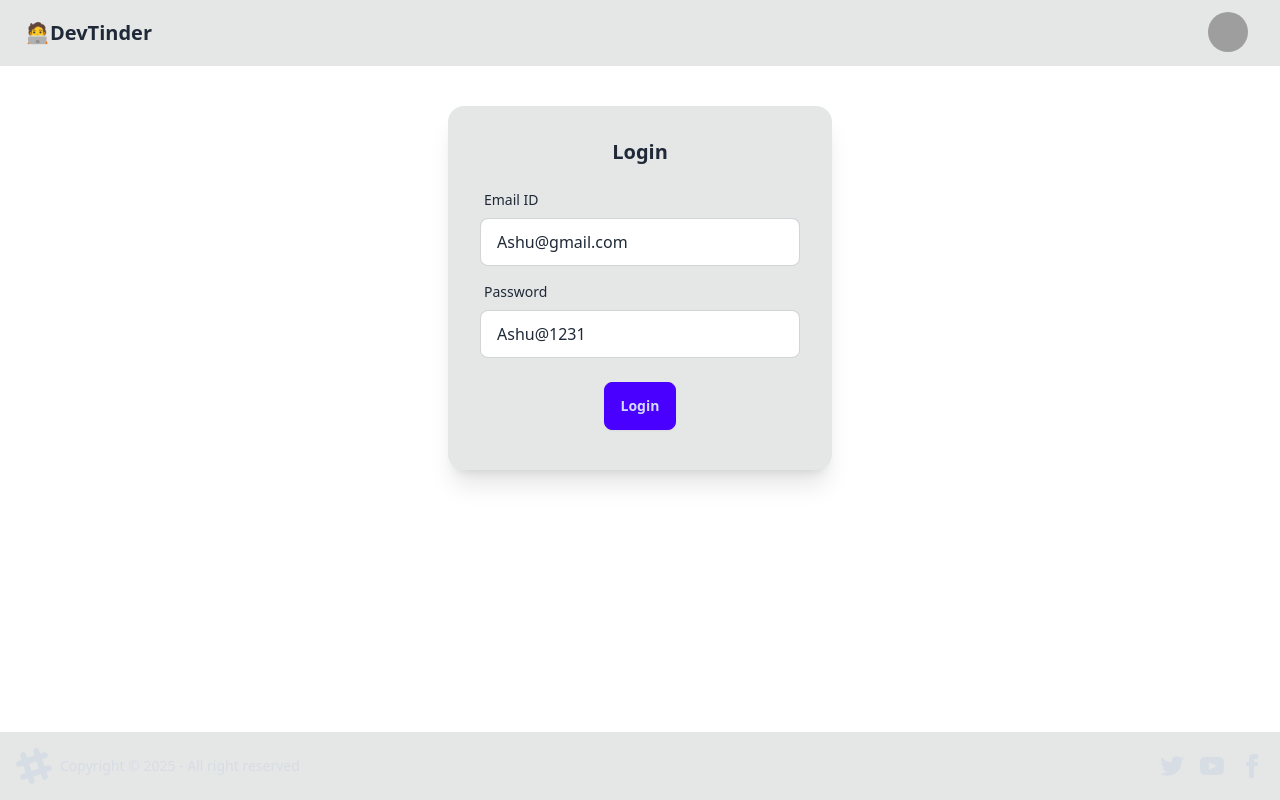
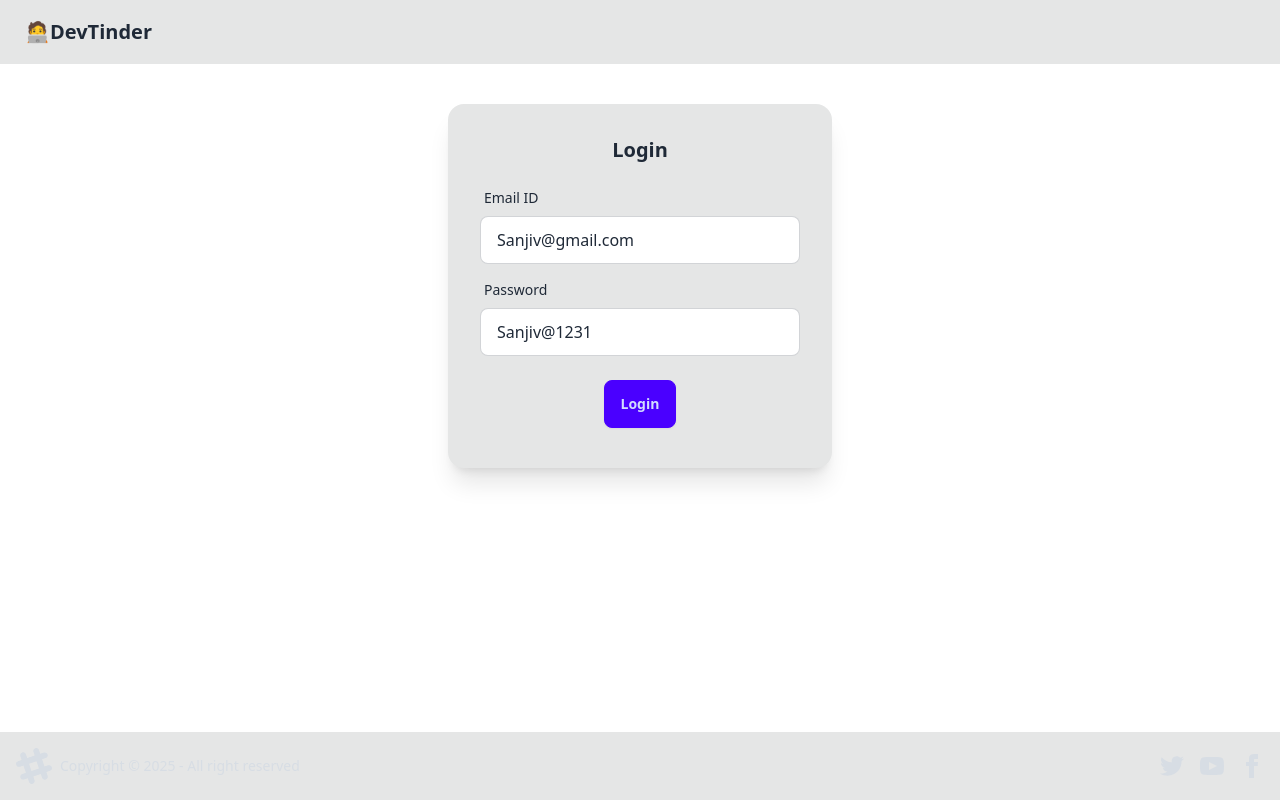
Before and after one commit to sanjivks/devTinder-web, a React (Vite) app: page /login in a window 1280 px wide. Built offline with nearby package versions, Linux system fonts and the light colour scheme; grey boxes are pictures that could not be loaded.

Commit message:
setup redux stotre (dispatch, useSelector, navigate)

```diff
--- a/src/App.jsx
+++ b/src/App.jsx
@@ -1,9 +1,10 @@
 import { BrowserRouter, Route, Routes } from "react-router-dom";
-import Body from "./Body";
-import Login from "./Login";
-import Profile from "./Profile";
+import Body from "./components/Body";
+import Login from "./components/Login";
+import Profile from "./components/Profile";
 import { Provider } from "react-redux";
 import appStore from "./utils/appStores";
+import Feed from "./components/Feed";
 
 function App() {
   return (
@@ -12,6 +13,7 @@ function App() {
         <BrowserRouter>
           <Routes>
             <Route path="/" element={<Body />}>
+              <Route path="/" element={<Feed />} />
               <Route path="/login" element={<Login />} />
               <Route path="/profile" element={<Profile />} />
             </Route>
--- a/src/Body.jsx
+++ /dev/null
@@ -1,16 +0,0 @@
-import React from 'react'
-import NavBar from './NavBar'
-import { Outlet } from 'react-router-dom'
-import Footer from './Footer'
-
-const Body = () => {
-  return (
-    <div>
-      <NavBar/>
-      <Outlet/>
-      <Footer/>
-    </div>
-  )
-}
-
-export default Body
--- a/src/Footer.jsx
+++ /dev/null
@@ -1,59 +0,0 @@
-import React from 'react'
-
-const Footer = () => {
-  return (
-    <footer className="footer bg-base-300 text-neutral-content p-4 fixed bottom-0">
-  <aside className="grid-flow-col items-center">
-    <svg
-      width="36"
-      height="36"
-      viewBox="0 0 24 24"
-      xmlns="http://www.w3.org/2000/svg"
-      fillRule="evenodd"
-      clipRule="evenodd"
-      className="fill-current">
-      <path
-        d="M22.672 15.226l-2.432.811.841 2.515c.33 1.019-.209 2.127-1.23 2.456-1.15.325-2.148-.321-2.463-1.226l-.84-2.518-5.013 1.677.84 2.517c.391 1.203-.434 2.542-1.831 2.542-.88 0-1.601-.564-1.86-1.314l-.842-2.516-2.431.809c-1.135.328-2.145-.317-2.463-1.229-.329-1.018.211-2.127 1.231-2.456l2.432-.809-1.621-4.823-2.432.808c-1.355.384-2.558-.59-2.558-1.839 0-.817.509-1.582 1.327-1.846l2.433-.809-.842-2.515c-.33-1.02.211-2.129 1.232-2.458 1.02-.329 2.13.209 2.461 1.229l.842 2.515 5.011-1.677-.839-2.517c-.403-1.238.484-2.553 1.843-2.553.819 0 1.585.509 1.85 1.326l.841 2.517 2.431-.81c1.02-.33 2.131.211 2.461 1.229.332 1.018-.21 2.126-1.23 2.456l-2.433.809 1.622 4.823 2.433-.809c1.242-.401 2.557.484 2.557 1.838 0 .819-.51 1.583-1.328 1.847m-8.992-6.428l-5.01 1.675 1.619 4.828 5.011-1.674-1.62-4.829z"></path>
-    </svg>
-    <p>Copyright © {new Date().getFullYear()} - All right reserved</p>
-  </aside>
-  <nav className="grid-flow-col gap-4 md:place-self-center md:justify-self-end">
-    <a>
-      <svg
-        xmlns="http://www.w3.org/2000/svg"
-        width="24"
-        height="24"
-        viewBox="0 0 24 24"
-        className="fill-current">
-        <path
-          d="M24 4.557c-.883.392-1.832.656-2.828.775 1.017-.609 1.798-1.574 2.165-2.724-.951.564-2.005.974-3.127 1.195-.897-.957-2.178-1.555-3.594-1.555-3.179 0-5.515 2.966-4.797 6.045-4.091-.205-7.719-2.165-10.148-5.144-1.29 2.213-.669 5.108 1.523 6.574-.806-.026-1.566-.247-2.229-.616-.054 2.281 1.581 4.415 3.949 4.89-.693.188-1.452.232-2.224.084.626 1.956 2.444 3.379 4.6 3.419-2.07 1.623-4.678 2.348-7.29 2.04 2.179 1.397 4.768 2.212 7.548 2.212 9.142 0 14.307-7.721 13.995-14.646.962-.695 1.797-1.562 2.457-2.549z"></path>
-      </svg>
-    </a>
-    <a>
-      <svg
-        xmlns="http://www.w3.org/2000/svg"
-        width="24"
-        height="24"
-        viewBox="0 0 24 24"
-        className="fill-current">
-        <path
-          d="M19.615 3.184c-3.604-.246-11.631-.245-15.23 0-3.897.266-4.356 2.62-4.385 8.816.029 6.185.484 8.549 4.385 8.816 3.6.245 11.626.246 15.23 0 3.897-.266 4.356-2.62 4.385-8.816-.029-6.185-.484-8.549-4.385-8.816zm-10.615 12.816v-8l8 3.993-8 4.007z"></path>
-      </svg>
-    </a>
-    <a>
-      <svg
-        xmlns="http://www.w3.org/2000/svg"
-        width="24"
-        height="24"
-        viewBox="0 0 24 24"
-        className="fill-current">
-        <path
-          d="M9 8h-3v4h3v12h5v-12h3.642l.358-4h-4v-1.667c0-.955.192-1.333 1.115-1.333h2.885v-5h-3.808c-3.596 0-5.192 1.583-5.192 4.615v3.385z"></path>
-      </svg>
-    </a>
-  </nav>
-</footer>
-  )
-}
-
-export default Footer
--- a/src/NavBar.jsx
+++ /dev/null
@@ -1,49 +0,0 @@
-import React from 'react'
-
-const NavBar = () => {
-  return (
-    <div className="navbar bg-base-300">
-    <div className="flex-1">
-      <a className="btn btn-ghost text-xl">🧑‍💻DevTinder</a>
-    </div>
-    <div className="flex-none gap-2">
-      <div className="form-control">
-
-      </div>
-      <div className="dropdown dropdown-end mx-5">
-        <div
-          tabIndex={0}
-          role="button"
-          className="btn btn-ghost btn-circle avatar"
-        >
-          <div className="w-10 rounded-full">
-            <img
-              alt="Tailwind CSS Navbar component"
-              src="https://img.daisyui.com/images/stock/photo-1534528741775-53994a69daeb.webp"
-            />
-          </div>
-        </div>
-        <ul
-          tabIndex={0}
-          className="menu menu-sm dropdown-content bg-base-100 rounded-box z-[1] mt-3 w-52 p-2 shadow"
-        >
-          <li>
-            <a className="justify-between">
-              Profile
-              <span className="badge">New</span>
-            </a>
-          </li>
-          <li>
-            <a>Settings</a>
-          </li>
-          <li>
-            <a>Logout</a>
-          </li>
-        </ul>
-      </div>
-    </div>
-  </div>
-  )
-}
-
-export default NavBar
--- /dev/null
+++ b/src/components/Body.jsx
@@ -0,0 +1,15 @@
+import NavBar from "../components/NavBar";
+import { Outlet } from "react-router-dom";
+import Footer from "../components/Footer";
+
+const Body = () => {
+  return (
+    <div>
+      <NavBar />
+      <Outlet />
+      <Footer />
+    </div>
+  );
+};
+
+export default Body;
--- /dev/null
+++ b/src/components/Feed.jsx
@@ -0,0 +1,9 @@
+const Feed = () => {
+  return (
+    <div>
+      <h1>feed</h1>
+    </div>
+  );
+};
+
+export default Feed;
--- /dev/null
+++ b/src/components/Footer.jsx
@@ -0,0 +1,57 @@
+const Footer = () => {
+  return (
+    <footer className="footer bg-base-300 text-neutral-content p-4 fixed bottom-0">
+      <aside className="grid-flow-col items-center">
+        <svg
+          width="36"
+          height="36"
+          viewBox="0 0 24 24"
+          xmlns="http://www.w3.org/2000/svg"
+          fillRule="evenodd"
+          clipRule="evenodd"
+          className="fill-current"
+        >
+          <path d="M22.672 15.226l-2.432.811.841 2.515c.33 1.019-.209 2.127-1.23 2.456-1.15.325-2.148-.321-2.463-1.226l-.84-2.518-5.013 1.677.84 2.517c.391 1.203-.434 2.542-1.831 2.542-.88 0-1.601-.564-1.86-1.314l-.842-2.516-2.431.809c-1.135.328-2.145-.317-2.463-1.229-.329-1.018.211-2.127 1.231-2.456l2.432-.809-1.621-4.823-2.432.808c-1.355.384-2.558-.59-2.558-1.839 0-.817.509-1.582 1.327-1.846l2.433-.809-.842-2.515c-.33-1.02.211-2.129 1.232-2.458 1.02-.329 2.13.209 2.461 1.229l.842 2.515 5.011-1.677-.839-2.517c-.403-1.238.484-2.553 1.843-2.553.819 0 1.585.509 1.85 1.326l.841 2.517 2.431-.81c1.02-.33 2.131.211 2.461 1.229.332 1.018-.21 2.126-1.23 2.456l-2.433.809 1.622 4.823 2.433-.809c1.242-.401 2.557.484 2.557 1.838 0 .819-.51 1.583-1.328 1.847m-8.992-6.428l-5.01 1.675 1.619 4.828 5.011-1.674-1.62-4.829z"></path>
+        </svg>
+        <p>Copyright © {new Date().getFullYear()} - All right reserved</p>
+      </aside>
+      <nav className="grid-flow-col gap-4 md:place-self-center md:justify-self-end">
+        <a>
+          <svg
+            xmlns="http://www.w3.org/2000/svg"
+            width="24"
+            height="24"
+            viewBox="0 0 24 24"
+            className="fill-current"
+          >
+            <path d="M24 4.557c-.883.392-1.832.656-2.828.775 1.017-.609 1.798-1.574 2.165-2.724-.951.564-2.005.974-3.127 1.195-.897-.957-2.178-1.555-3.594-1.555-3.179 0-5.515 2.966-4.797 6.045-4.091-.205-7.719-2.165-10.148-5.144-1.29 2.213-.669 5.108 1.523 6.574-.806-.026-1.566-.247-2.229-.616-.054 2.281 1.581 4.415 3.949 4.89-.693.188-1.452.232-2.224.084.626 1.956 2.444 3.379 4.6 3.419-2.07 1.623-4.678 2.348-7.29 2.04 2.179 1.397 4.768 2.212 7.548 2.212 9.142 0 14.307-7.721 13.995-14.646.962-.695 1.797-1.562 2.457-2.549z"></path>
+          </svg>
+        </a>
+        <a>
+          <svg
+            xmlns="http://www.w3.org/2000/svg"
+            width="24"
+            height="24"
+            viewBox="0 0 24 24"
+            className="fill-current"
+          >
+            <path d="M19.615 3.184c-3.604-.246-11.631-.245-15.23 0-3.897.266-4.356 2.62-4.385 8.816.029 6.185.484 8.549 4.385 8.816 3.6.245 11.626.246 15.23 0 3.897-.266 4.356-2.62 4.385-8.816-.029-6.185-.484-8.549-4.385-8.816zm-10.615 12.816v-8l8 3.993-8 4.007z"></path>
+          </svg>
+        </a>
+        <a>
+          <svg
+            xmlns="http://www.w3.org/2000/svg"
+            width="24"
+            height="24"
+            viewBox="0 0 24 24"
+            className="fill-current"
+          >
+            <path d="M9 8h-3v4h3v12h5v-12h3.642l.358-4h-4v-1.667c0-.955.192-1.333 1.115-1.333h2.885v-5h-3.808c-3.596 0-5.192 1.583-5.192 4.615v3.385z"></path>
+          </svg>
+        </a>
+      </nav>
+    </footer>
+  );
+};
+
+export default Footer;
--- a/src/Login.jsx
+++ b/src/components/Login.jsx
@@ -1,20 +1,28 @@
 import axios from "axios";
-import React, { useState } from "react";
+import { useState } from "react";
 import { useDispatch } from "react-redux";
-import { addUser } from "./utils/userSlice";
+import { addUser } from "../utils/userSlice";
+import { useNavigate } from "react-router-dom";
+import { BASE_URL } from "../utils/constants";
 
 const Login = () => {
-  const [emailId, setEmaiId] = useState("Ashu@gmail.com");
-  const [password, setPassword] = useState("Ashu@1231");
-  const dispatch=useDispatch();
+  const [emailId, setEmaiId] = useState("Sanjiv@gmail.com");
+  const [password, setPassword] = useState("Sanjiv@1231");
+  const dispatch = useDispatch();
+  const navigate = useNavigate();
+
   const handleLogin = async () => {
     try {
-      const res = await axios.post("http://localhost:7777/login", {
-        emailId,
-        password,
-      },
-      {withCredentials:true});
-      dispatch(addUser(res.data))
+      const res = await axios.post(
+        BASE_URL + "/login",
+        {
+          emailId,
+          password,
+        },
+        { withCredentials: true }
+      );
+      dispatch(addUser(res.data.user));
+      return navigate("/");
     } catch (err) {
       console.log(err);
     }
@@ -50,7 +58,9 @@ const Login = () => {
             </label>
           </div>
           <div className="card-actions justify-center m-2">
-            <button className="btn btn-primary" onClick={handleLogin}>Login</button>
+            <button className="btn btn-primary" onClick={handleLogin}>
+              Login
+            </button>
           </div>
         </div>
       </div>
--- /dev/null
+++ b/src/components/NavBar.jsx
@@ -0,0 +1,50 @@
+import { useSelector } from "react-redux";
+
+const NavBar = () => {
+  const user = useSelector((store) => store.user);
+  console.log(user);
+
+  return (
+    <div className="navbar bg-base-300">
+      <div className="flex-1">
+        <a className="btn btn-ghost text-xl">🧑‍💻DevTinder</a>
+      </div>
+      {user && (
+        <div className="flex-none gap-2">
+          <div className="form-control">Welcome,{user.firstName}</div>
+
+          <div className="dropdown dropdown-end mx-5 flex ">
+            <div
+              tabIndex={0}
+              role="button"
+              className="btn btn-ghost btn-circle avatar"
+            >
+              <div className="w-10 rounded-full">
+                <img alt="user photos" src={user.photoUrl} />
+              </div>
+            </div>
+            <ul
+              tabIndex={0}
+              className="menu menu-sm dropdown-content bg-base-100 rounded-box z-[1] mt-3 w-52 p-2 shadow"
+            >
+              <li>
+                <a className="justify-between">
+                  Profile
+                  <span className="badge">New</span>
+                </a>
+              </li>
+              <li>
+                <a>Settings</a>
+              </li>
+              <li>
+                <a>Logout</a>
+              </li>
+            </ul>
+          </div>
+        </div>
+      )}
+    </div>
+  );
+};
+
+export default NavBar;
--- /dev/null
+++ b/src/utils/constants.js
@@ -0,0 +1 @@
+export const BASE_URL = "http://localhost:7777";
```
Also changed, not shown: src/components/Profile.jsx (renamed from src/Profile.jsx, +3 -5 lines), src/utils/userSlice.jsx (+5 -5 lines), 1 other file (tests, documents, lock files or other folders). Lines whose indentation alone changed are shown as unchanged.
